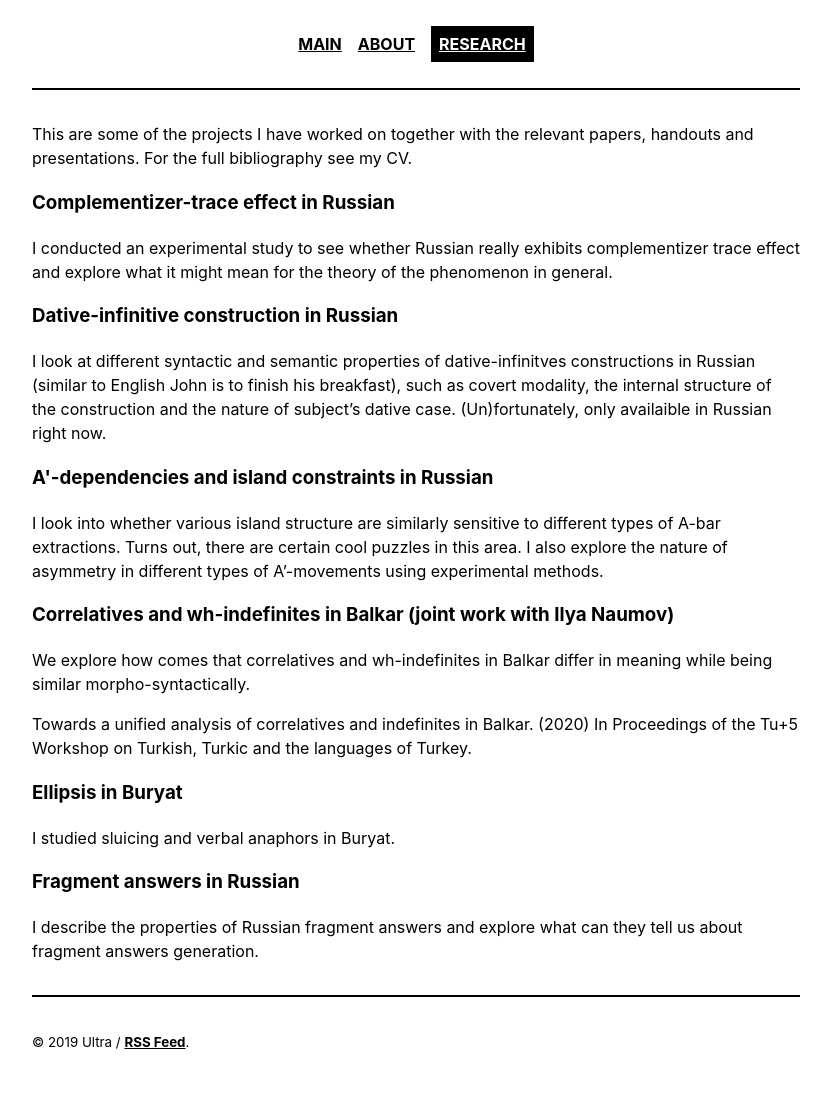
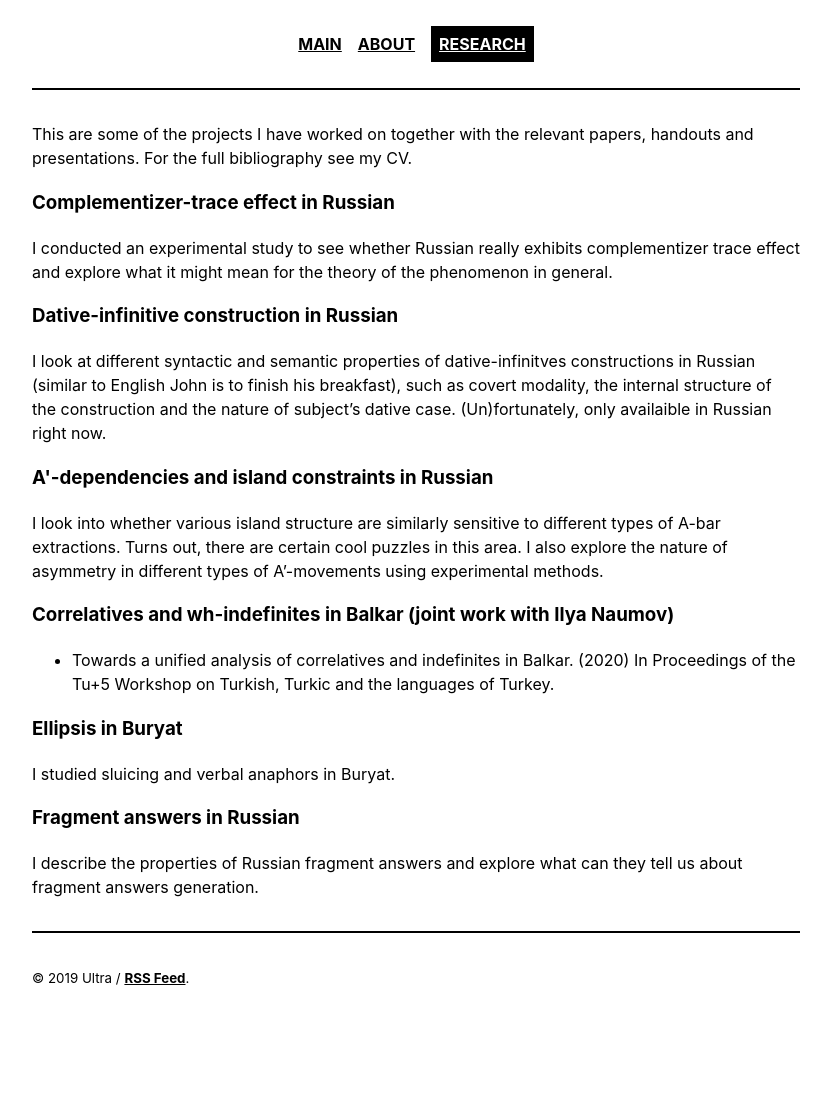
Before and after one commit to morgunova-katya/morgunova-katya.github.io, a Jekyll site: the page built from _pages/research.md, in a window 1280 px wide. Shown: the whole page, without its empty margins (224-1055 px from the left). Built offline with Jekyll 4.4.1, drawn with Linux system fonts in a browser that asks for light colours; after the commit the page ends 1037 px from its top, so only the background shows below that.

Commit message:
Update research.md

```diff
--- a/_pages/research.md
+++ b/_pages/research.md
@@ -19,9 +19,9 @@ I look into whether various island structure are similarly sensitive to differen
 
 <h3> Correlatives and wh-indefinites in Balkar (joint work with Ilya Naumov) </h3>
 
-We explore how comes that correlatives and wh-indefinites in Balkar differ in meaning while being similar morpho-syntactically.
-
-Towards a unified analysis of correlatives and indefinites in Balkar. (2020) In Proceedings of the Tu+5 Workshop on Turkish, Turkic and the languages of Turkey.
+<ul>
+<li>Towards a unified analysis of correlatives and indefinites in Balkar. (2020) In Proceedings of the Tu+5 Workshop on Turkish, Turkic and the languages of Turkey.</li>
+</ul>
 
 <h3> Ellipsis in Buryat </h3>
 
```
